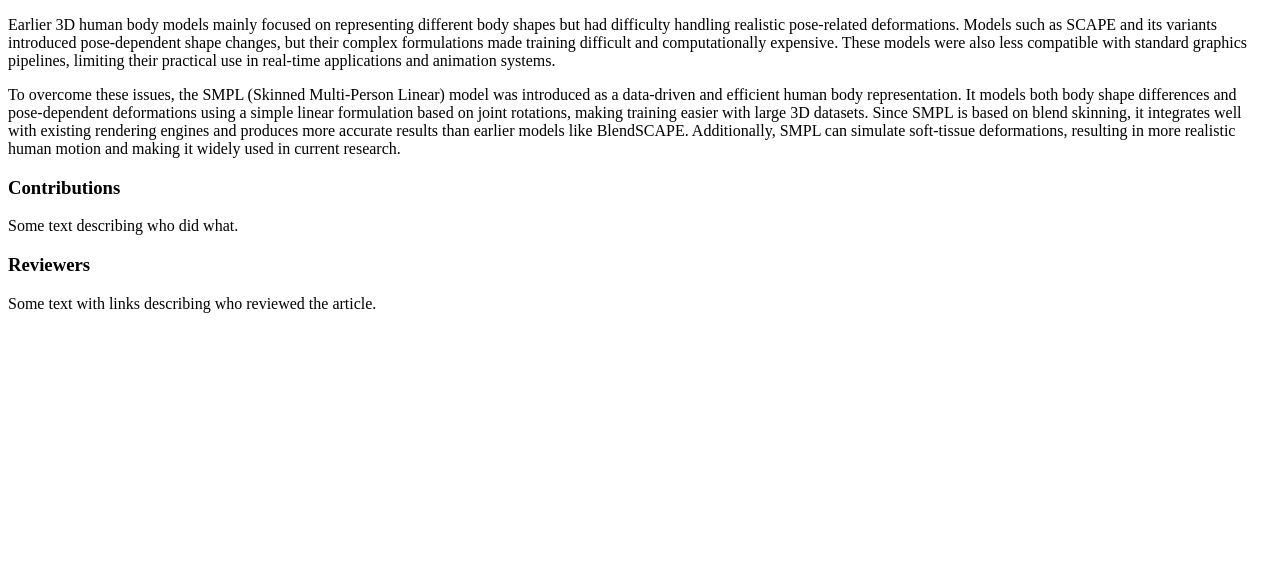
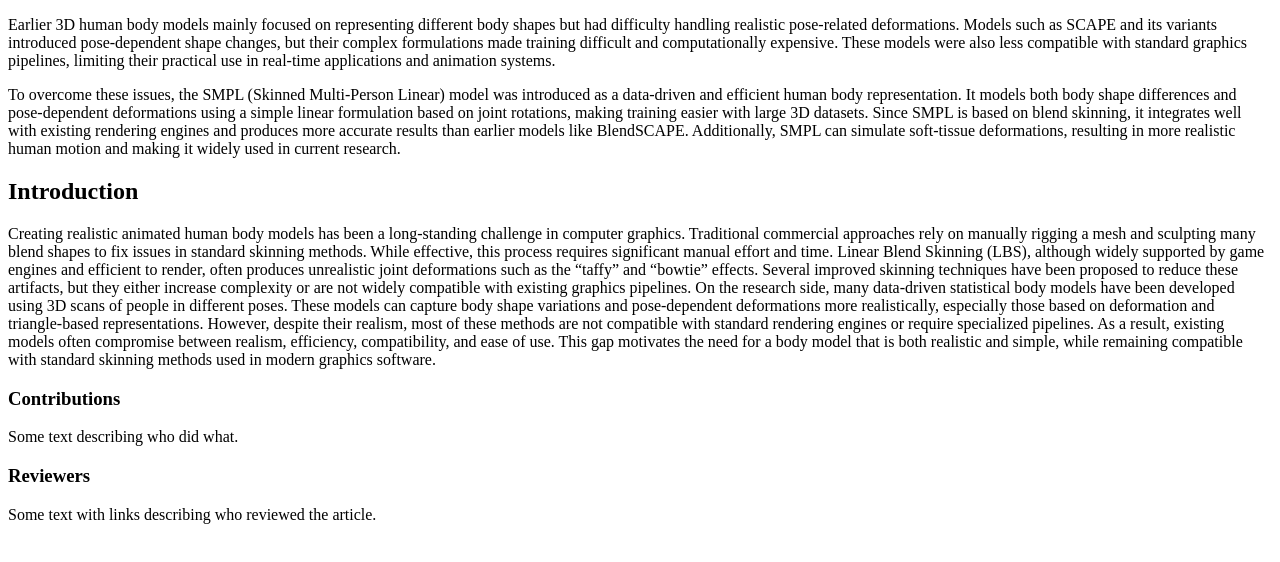
Before and after one commit to ajasdaison/h3d-distill, a website: page examples/index.html in a window 1280 px wide. Drawn offline with Linux system fonts and the light colour scheme.

Commit message:
Introductory content about the evolution of 3D human body models

```diff
--- a/examples/index.html
+++ b/examples/index.html
@@ -43,11 +43,11 @@
         To overcome these issues, the SMPL (Skinned Multi-Person Linear) model was introduced as a data-driven and efficient human body representation. It models both body shape differences and pose-dependent deformations using a simple linear formulation based on joint rotations, making training easier with large 3D datasets. Since SMPL is based on blend skinning, it integrates well with existing rendering engines and produces more accurate results than earlier models like BlendSCAPE. Additionally, SMPL can simulate soft-tissue deformations, resulting in more realistic human motion and making it widely used in current research.
       </p>
 
-      <!-- <h2>Section Title</h2> -->
-
-      <!-- <p>
-        Write section content here.
-</p> -->
+       <h2>Introduction</h2>
+      <p>
+        Creating realistic animated human body models has been a long-standing challenge in computer graphics. Traditional commercial approaches rely on manually rigging a mesh and sculpting many blend shapes to fix issues in standard skinning methods. While effective, this process requires significant manual effort and time. Linear Blend Skinning (LBS), although widely supported by game engines and efficient to render, often produces unrealistic joint deformations such as the “taffy” and “bowtie” effects. Several improved skinning techniques have been proposed to reduce these artifacts, but they either increase complexity or are not widely compatible with existing graphics pipelines.
+On the research side, many data-driven statistical body models have been developed using 3D scans of people in different poses. These models can capture body shape variations and pose-dependent deformations more realistically, especially those based on deformation and triangle-based representations. However, despite their realism, most of these methods are not compatible with standard rendering engines or require specialized pipelines. As a result, existing models often compromise between realism, efficiency, compatibility, and ease of use. This gap motivates the need for a body model that is both realistic and simple, while remaining compatible with standard skinning methods used in modern graphics software.
+</p>
 
       <!-- Example code block -->
       <!--
```
